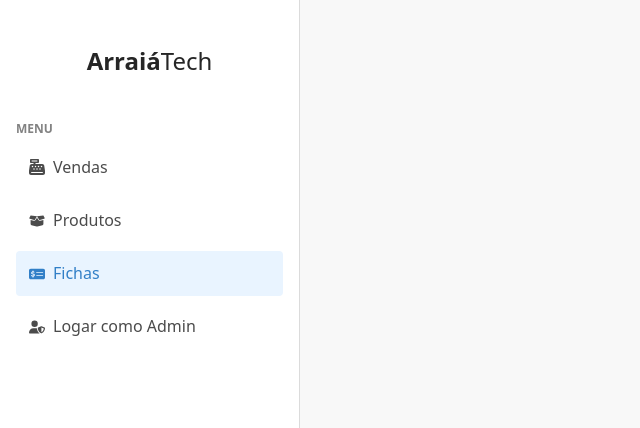
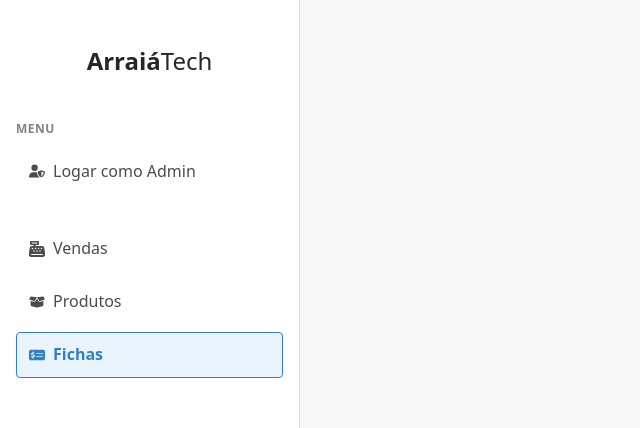
Before and after one commit to 2024-UNIVESP-PI/pi-web, a React (Vite) app: page /fichas in a window 1280 px wide. Shown: the top 428 px of the page, without its empty margins (0-640 px from the left). Built offline with nearby package versions, Linux system fonts and the light colour scheme; no server answers.

Commit message:
Separação do caixa selector

```diff
--- a/src/main.tsx
+++ b/src/main.tsx
@@ -2,7 +2,7 @@ import { StrictMode } from 'react'
 import { createRoot } from 'react-dom/client'
 
 import { AdminProvider } from './contexts/AdminContext'
-import CaixaContext from './contexts/CaixaContext'
+//import CaixaContext from './contexts/CaixaContext'
 import Router from './router'
 
 import './global.css'
@@ -10,9 +10,7 @@ import './global.css'
 createRoot(document.getElementById('root')!).render(
   <StrictMode>
     <AdminProvider>
-      <CaixaContext.Provider>
-        <Router />
-      </CaixaContext.Provider>
+      <Router />
     </AdminProvider>
   </StrictMode>
 )
--- a/src/pages/DashboardPage.tsx/index.tsx
+++ b/src/pages/AdminDashboardPage/index.tsx
@@ -1,4 +1,4 @@
-import { useAdmin } from "../../contexts/AdminContext"
+// import { useAdmin } from "../../contexts/AdminContext"
 import {
   PieChart,
   Pie,
@@ -10,7 +10,7 @@ import {
 import "./styles.scss"
 
 export default function AdminDashboardPage() {
-  const { logout } = useAdmin()
+  // const { logout } = useAdmin()
 
   const topProdutos = [
     { id: 1, nome: "Produto A", vendidos: 120 },
@@ -42,10 +42,9 @@ export default function AdminDashboardPage() {
 
   return (
     <div id="admin-dashboard-page">
-      <header>
+      {/* <header>
         <h1>Admin Dashboard</h1>
-        <button onClick={logout}>Sair</button>
-      </header>
+      </header> */}
 
       <section className="overview">
         <div className="card">
--- a/src/pages/DashboardPage.tsx/styles.scss
+++ b/src/pages/AdminDashboardPage/styles.scss
@@ -100,7 +100,6 @@
     text-align: center;
   }
 
-  /* Gráfico de barras simples */
 
   .bar-chart {
     display: flex;
@@ -171,8 +170,6 @@
     font-weight: 700;
   }
 
-  /* Responsivo */
-
   @media screen and (max-width: 1023px) {
     section.overview {
       justify-content: space-around;
@@ -212,7 +209,6 @@
     text-align: center;
   }
 
-  /* Responsivo */
   @media screen and (max-width: 767px) {
     section.vendas-por-categoria.card {
       padding: 16px;
--- a/src/router/Layout/components/Header/index.tsx
+++ b/src/router/Layout/components/Header/index.tsx
@@ -19,6 +19,9 @@ export default function Header() {
         if (optionsVisible) setOptionsVisible(false)
     }, [location.pathname])
 
+    // Verifica se está no admin-dashboard
+    const isAdminDashboard = location.pathname.startsWith("/admin-dashboard")
+
     return (
         <header>
             <Link to='/'>
@@ -34,7 +37,8 @@ export default function Header() {
             <div className={"options" + (optionsVisible ? ' visible' : '')}>
                 <Menu />
 
-                <CaixaSelector />
+                {/* Renderiza CaixaSelector só se NÃO estiver no admin-dashboard */}
+                {!isAdminDashboard && <CaixaSelector />}
 
                 <Button
                     className="close-options"
--- a/src/router/Layout/components/Menu/index.tsx
+++ b/src/router/Layout/components/Menu/index.tsx
@@ -1,11 +1,12 @@
 import { ReactNode } from "react"
-import { Link, useLocation } from "react-router-dom"
+import { Link, useLocation, useNavigate } from "react-router-dom"
 import {
     FaCashRegister,
     FaBoxOpen,
     FaMoneyCheckDollar,
     FaChartBar,
     FaUserShield,
+    FaRightFromBracket,
 } from "react-icons/fa6"
 
 import { useAdmin } from "../../../../contexts/AdminContext"
@@ -13,28 +14,40 @@ import { useAdmin } from "../../../../contexts/AdminContext"
 import './styles.scss'
 
 export type MenuItemProps = {
-    to: string
+    to?: string
     icon: ReactNode
     text: string
+    onClick?: () => void
+    className?: string
 }
 
 function MenuItem(props: MenuItemProps) {
     const location = useLocation()
-    const isOnRoute = location.pathname.includes(props.to)
+    const isOnRoute = props.to && location.pathname.includes(props.to)
 
-    return (
-        <Link
-            to={props.to}
-            className={'menu-item' + (isOnRoute ? ' on' : '')}
-        >
+    const baseClass = 'menu-item' + (isOnRoute ? ' on' : '') + (props.className ? ` ${props.className}` : '')
+
+    return props.to ? (
+        <Link to={props.to} className={baseClass}>
             {props.icon}
             {props.text}
         </Link>
+    ) : (
+        <div className={baseClass} onClick={props.onClick}>
+            {props.icon}
+            {props.text}
+        </div>
     )
 }
 
 export default function Menu() {
-    const { isAdmin } = useAdmin()
+    const { isAdmin, logout } = useAdmin()
+    const navigate = useNavigate()
+
+    const handleLogout = () => {
+        logout()
+        navigate("/")
+    }
 
     return (
         <nav id='menu'>
@@ -42,13 +55,26 @@ export default function Menu() {
 
             {!isAdmin ? (
                 <>
+                    <MenuItem
+                        text='Logar como Admin'
+                        to='/admin-login'
+                        icon={<FaUserShield />}
+                    />
+                    <div style={{ marginBottom: '16px' }} />
                     <MenuItem text='Vendas' to='/vendas' icon={<FaCashRegister />} />
                     <MenuItem text='Produtos' to='/produtos' icon={<FaBoxOpen />} />
                     <MenuItem text='Fichas' to='/fichas' icon={<FaMoneyCheckDollar />} />
-                    <MenuItem text='Logar como Admin' to='/admin-login' icon={<FaUserShield />} />
                 </>
             ) : (
-                <MenuItem text='Dashboard' to='/admin-dashboard' icon={<FaChartBar />} />
+                <>
+                    <MenuItem text='Dashboard' to='/admin-dashboard' icon={<FaChartBar />} />
+                    <MenuItem
+                        text='Sair do Dashboard'
+                        icon={<FaRightFromBracket />}
+                        onClick={handleLogout}
+                        className='logout'
+                    />
+                </>
             )}
         </nav>
     )
--- a/src/router/Layout/components/Menu/styles.scss
+++ b/src/router/Layout/components/Menu/styles.scss
@@ -3,13 +3,16 @@
     flex-direction: column;
     gap: 8px;
 
-    >.title {
-        font-size: .75em;
+    > .title {
+        font-size: 0.75em;
         font-weight: 600;
         color: var(--color-dark-grey);
+        margin-bottom: 4px;
+        text-transform: uppercase;
+        letter-spacing: 0.5px;
     }
 
-    >.menu-item {
+    > .menu-item {
         color: var(--color-light-black);
         padding: 12px;
         border: 1px solid transparent;
@@ -17,15 +20,42 @@
         display: flex;
         align-items: center;
         gap: 8px;
+        cursor: pointer;
+        transition:
+            background-color 0.2s ease,
+            color 0.2s ease,
+            border-color 0.2s ease,
+            transform 0.2s ease;
 
         &:hover {
             color: var(--color-blue);
             border-color: var(--color-blue);
+            background-color: rgba(0, 115, 230, 0.05);
+            transform: translateX(2px);
         }
 
         &.on {
             background-color: var(--color-light-blue);
             color: var(--color-blue);
+            font-weight: 600;
+            border-color: var(--color-blue);
+        }
+    }
+
+    > .menu-item.logout {
+        color: var(--color-red);
+        border-color: transparent;
+
+        &:hover {
+            background-color: rgba(255, 0, 0, 0.05);
+            border-color: var(--color-red);
+            color: var(--color-red);
+        }
+
+        &.on {
+            background-color: rgba(255, 0, 0, 0.08);
+            color: var(--color-red);
+            border-color: var(--color-red);
         }
     }
 }
--- a/src/router/Layout/index.tsx
+++ b/src/router/Layout/index.tsx
@@ -1,7 +1,7 @@
 import { useContext } from "react"
-import { Outlet } from "react-router-dom"
+import { Outlet, useLocation } from "react-router-dom"
 
-import CaixaContext from "../../contexts/CaixaContext"
+import CaixaContext, { CaixaProvider } from "../../contexts/CaixaContext"
 
 import Header from "./components/Header"
 import ActivityIndicator from "../../components/ActivityIndicator"
@@ -10,6 +10,31 @@ import Notice from "../../components/Notice"
 import './styles.scss'
 
 export default function Layout() {
+    const location = useLocation()
+    const isDashboard = location.pathname.startsWith("/admin-dashboard")
+
+    if (isDashboard) {
+        // For admin dashboard routes, render layout *without* CaixaProvider
+        return (
+            <div id="layout">
+                <Header />
+
+                <main>
+                    <Outlet />
+                </main>
+            </div>
+        )
+    }
+
+    // For other routes, wrap with CaixaProvider and use CaxaContext
+    return (
+        <CaixaProvider>
+            <LayoutContent />
+        </CaixaProvider>
+    )
+}
+
+function LayoutContent() {
     const caixaContext = useContext(CaixaContext.Context)
 
     return (
--- a/src/router/index.tsx
+++ b/src/router/index.tsx
@@ -11,31 +11,54 @@ import VendasPage from "../pages/VendasPage"
 import ProdutosPage from "../pages/ProdutosPage"
 import FichasPage from "../pages/FichasPage"
 import AdminLoginPage from "../pages/AdminPage"
-import AdminDashboardPage from "../pages/DashboardPage.tsx"
+import AdminDashboardPage from "../pages/AdminDashboardPage"
 
 import { useAdmin } from "../contexts/AdminContext"
+import { CaixaProvider } from "../contexts/CaixaContext"
 
 function ProtectedRoute({ element }: { element: JSX.Element }) {
     const { isAdmin } = useAdmin()
+    return isAdmin ? element : <Navigate to="/admin-login" replace />
+}
 
-    return isAdmin ? element : <Navigate to="/admin-login" replace />
+// Layout with CaixaProvider wrapper
+function LayoutWithCaixa() {
+    return (
+        <CaixaProvider>
+            <Layout />
+        </CaixaProvider>
+    )
 }
 
 const router = createBrowserRouter([
     {
-        element: <Layout />,
+        // Routes that require CaixaProvider
+        element: <LayoutWithCaixa />,
         children: [
             { path: "/", element: <HomePage /> },
             { path: "/vendas", element: <VendasPage /> },
             { path: "/produtos", element: <ProdutosPage /> },
             { path: "/fichas", element: <FichasPage /> },
             { path: "/admin-login", element: <AdminLoginPage /> },
-            {path: "/admin-dashboard", element: <ProtectedRoute element={<AdminDashboardPage />} />},
-            { path: "*", element: <Navigate to="/" replace /> },
-        ]
-    }
+        ],
+    },
+    {
+        // Routes that do NOT use CaixaProvider
+        element: <Layout />,
+        children: [
+            {
+                path: "/admin-dashboard",
+                element: <ProtectedRoute element={<AdminDashboardPage />} />,
+            },
+        ],
+    },
+    {
+        // Catch-all route
+        path: "*",
+        element: <Navigate to="/" replace />,
+    },
 ])
 
-export default function Router() {
+export default function RouterWrapper() {
     return <RouterProvider router={router} />
 }
```
